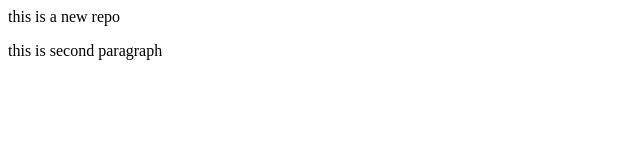
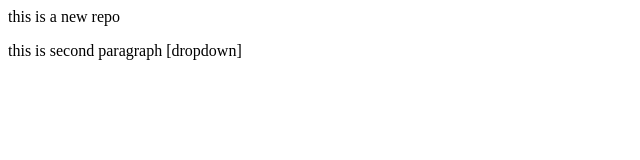
Before and after one commit to Sulindra-Thakur/Localrepo1, a plain HTML site: page index.html in a window 1280 px wide. Shown: the full height of the page, 0-640 px from the left. Drawn offline with Linux system fonts and the light colour scheme.

```diff
--- a/index.html
+++ b/index.html
@@ -1,4 +1,4 @@
 <p> this is a new repo</p>
 <p>
-    this is second paragraph
+    this is second paragraph [dropdown]
 </p>
```
